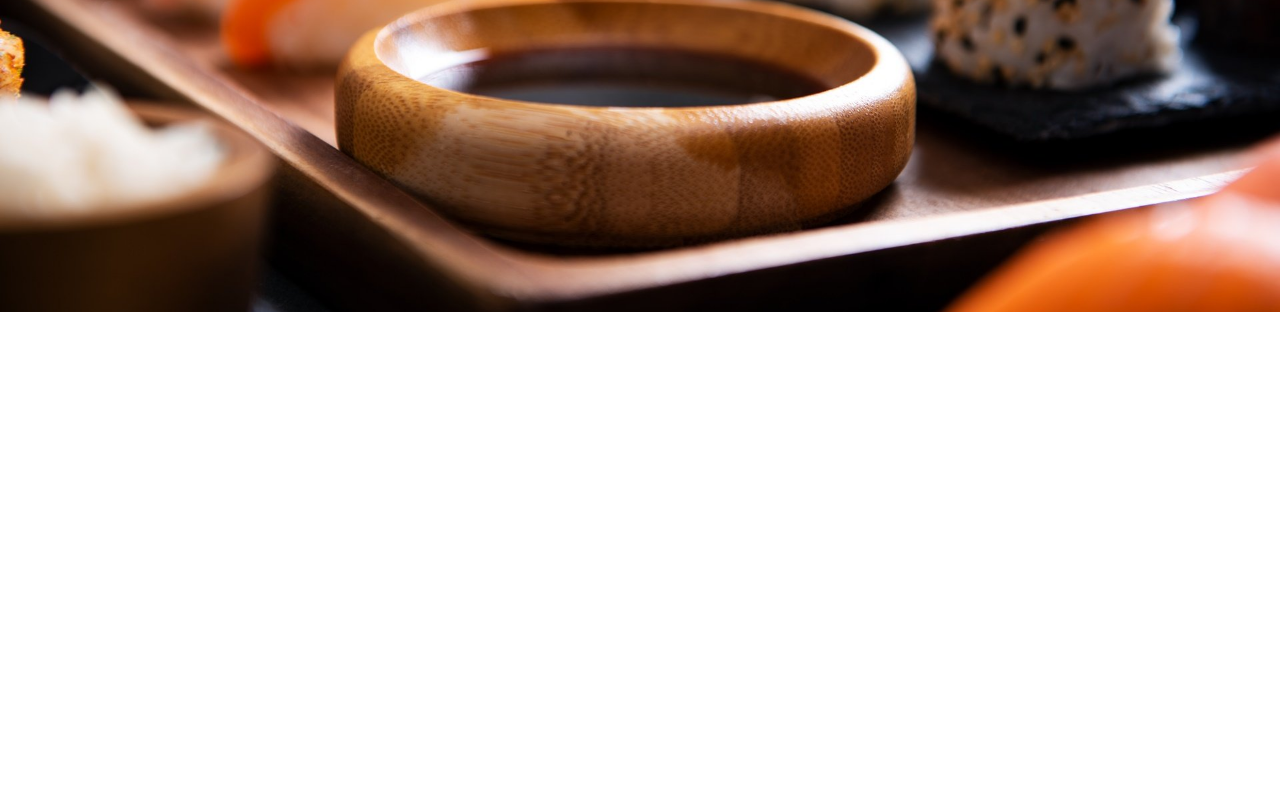
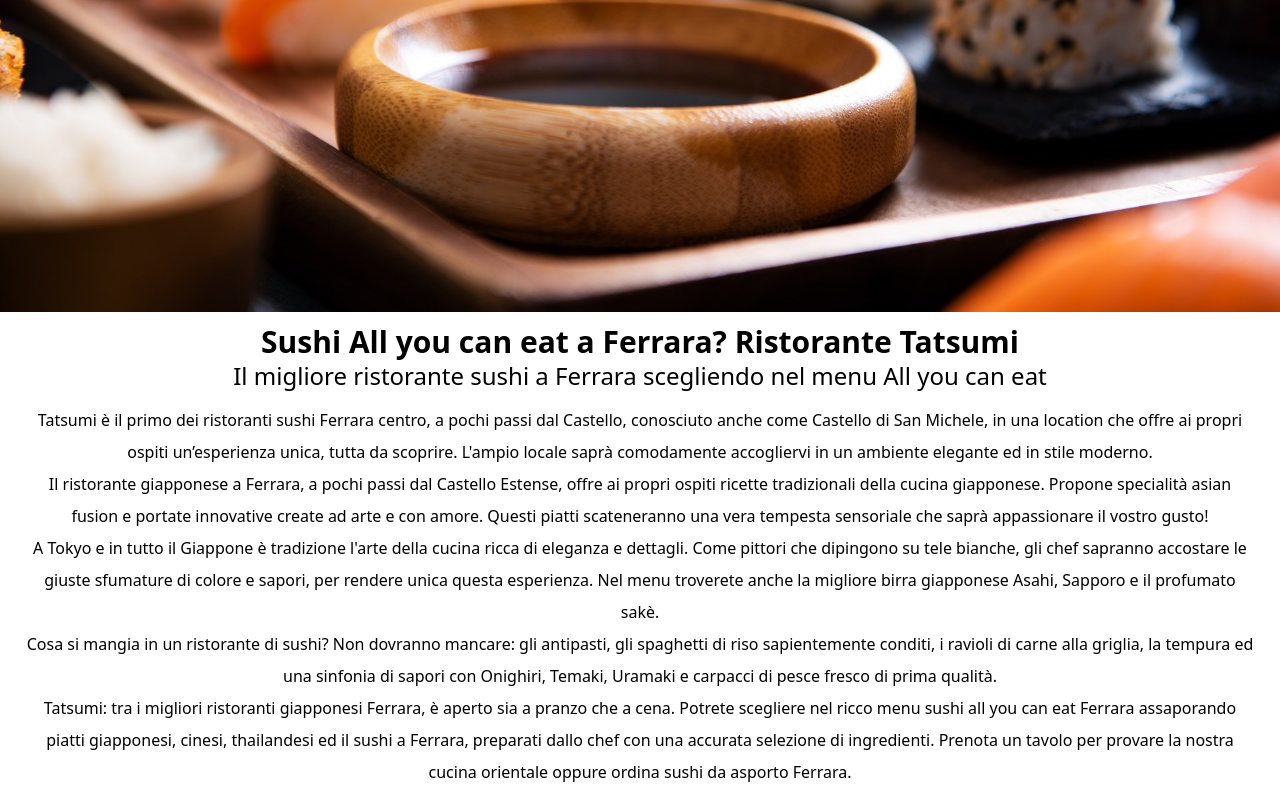
Before and after one commit to soniabergamini/api-vite-vue-laravel, a Vue app: page /homepage in a window 1280 px wide. Shown: the part 468-1268 px from the top of the page. Before the commit the page ends 800 px from the top, so only its background shows below. Built offline with nearby package versions, Linux system fonts and the light colour scheme.

Commit message:
feat: add contacts section + homepage section

```diff
--- a/src/components/AppContacts.vue
+++ b/src/components/AppContacts.vue
@@ -7,7 +7,18 @@ export default {
 </script>
 
 <template>
-    <div>CONTATTI</div>
+    <section class="w-full my-0 mx-auto relative">
+        <img src="../data/images/map-contacts.jpg" alt="hero-img" class="w-full object-cover object-center max-h-[700px]">
+        <button
+            class="border bg-transparent border-white text-white px-3 py-1.5 tracking-wider text-3xl absolute z-10 top-1/2 left-1/2 hover:bg-primary-orange hover:text-white hover:border-primary-orange translate-y-[-50%] translate-x-[-50%]">CONTATTACI</button>
+        <div class="text-center text-2xl py-16">
+            Tatsumi Ristorante giapponese a Ferrara centro per gustare un ottimo Sushi All You Can Eat
+            Cerchi i migliori ristoranti Ferrara? Ti aspettiamo da Tatsumi, Ristorante cinese e thailandese con il menu All
+            You Can Eat, a pranzo e a cena
+            Vuoi scoprire qualcosa di diverso da osterie, trattorie o ristoranti tipici? Tatsumi, Ristorante centro Ferrara,
+            per mangiare i migliori piatti della cucina giapponese, cinese e thailandese
+        </div>
+    </section>
 </template>
 
 <style lang="scss" scoped>
--- a/src/components/AppHomepage.vue
+++ b/src/components/AppHomepage.vue
@@ -13,8 +13,26 @@ export default {
         <button
             class="border bg-transparent border-white text-white px-3 py-1.5 tracking-wider text-3xl absolute z-10 top-1/2 left-1/2 hover:bg-primary-orange hover:text-white hover:border-primary-orange translate-y-[-50%] translate-x-[-50%]">PRENOTA</button>
     </section>
-</template>
+    <!-- Intro Restaurants  -->
+    <section class="px-6 py-3 text-center">
+        <h1 class="font-bold text-3xl">Sushi All you can eat a Ferrara? Ristorante Tatsumi</h1>
+        <h3 class="text-2xl mb-3">Il migliore ristorante sushi a Ferrara scegliendo nel menu All you can eat</h3>
+        <p class="leading-8">Tatsumi è il primo dei ristoranti sushi Ferrara centro, a pochi passi dal Castello, conosciuto
+            anche come Castello di San Michele, in una location che offre ai propri ospiti un’esperienza unica, tutta da
+            scoprire. L'ampio locale saprà comodamente accogliervi in un ambiente elegante ed in stile moderno. <br> Il
+            ristorante giapponese a Ferrara, a pochi passi dal Castello Estense, offre ai propri ospiti ricette tradizionali
+            della cucina giapponese. Propone specialità asian fusion e portate innovative create ad arte e con amore. Questi
+            piatti scateneranno una vera tempesta sensoriale che saprà appassionare il vostro gusto! <br> A Tokyo e in tutto
+            il Giappone è tradizione l'arte della cucina ricca di eleganza e dettagli. Come pittori che dipingono su tele
+            bianche, gli chef sapranno accostare le giuste sfumature di colore e sapori, per rendere unica questa
+        esperienza. Nel menu troverete anche la migliore birra giapponese Asahi, Sapporo e il profumato sakè. <br> Cosa
+        si mangia in un ristorante di sushi? Non dovranno mancare: gli antipasti, gli spaghetti di riso sapientemente
+        conditi, i ravioli di carne alla griglia, la tempura ed una sinfonia di sapori con Onighiri, Temaki, Uramaki e
+        carpacci di pesce fresco di prima qualità. <br> Tatsumi: tra i migliori ristoranti giapponesi Ferrara, è aperto
+        sia a pranzo che a cena. Potrete scegliere nel ricco menu sushi all you can eat Ferrara assaporando piatti
+        giapponesi, cinesi, thailandesi ed il sushi a Ferrara, preparati dallo chef con una accurata selezione di
+        ingredienti. Prenota un tavolo per provare la nostra cucina orientale oppure ordina sushi da asporto Ferrara.
+    </p>
+</section></template>
 
-<style lang="scss" scoped>
-@use '../variables.scss' as *;
-</style>
+<style lang="scss" scoped>@use '../variables.scss' as *;</style>
```
Also changed, not shown: src/data/images/map-contacts.jpg (added).
